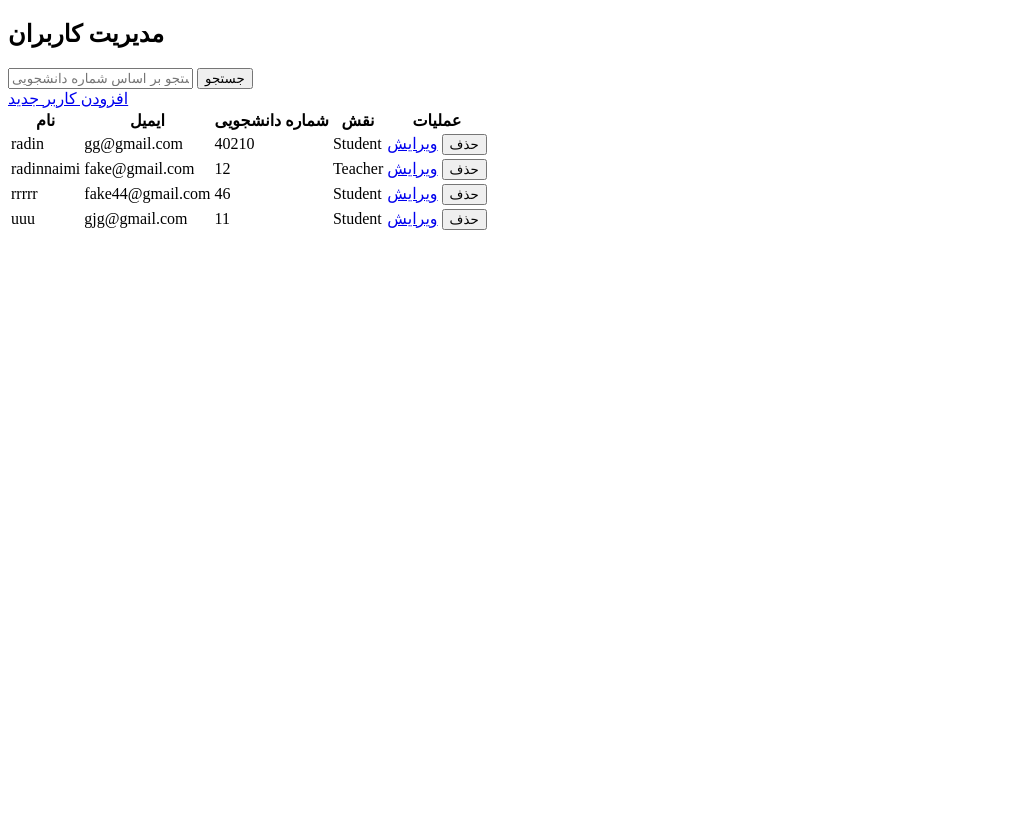
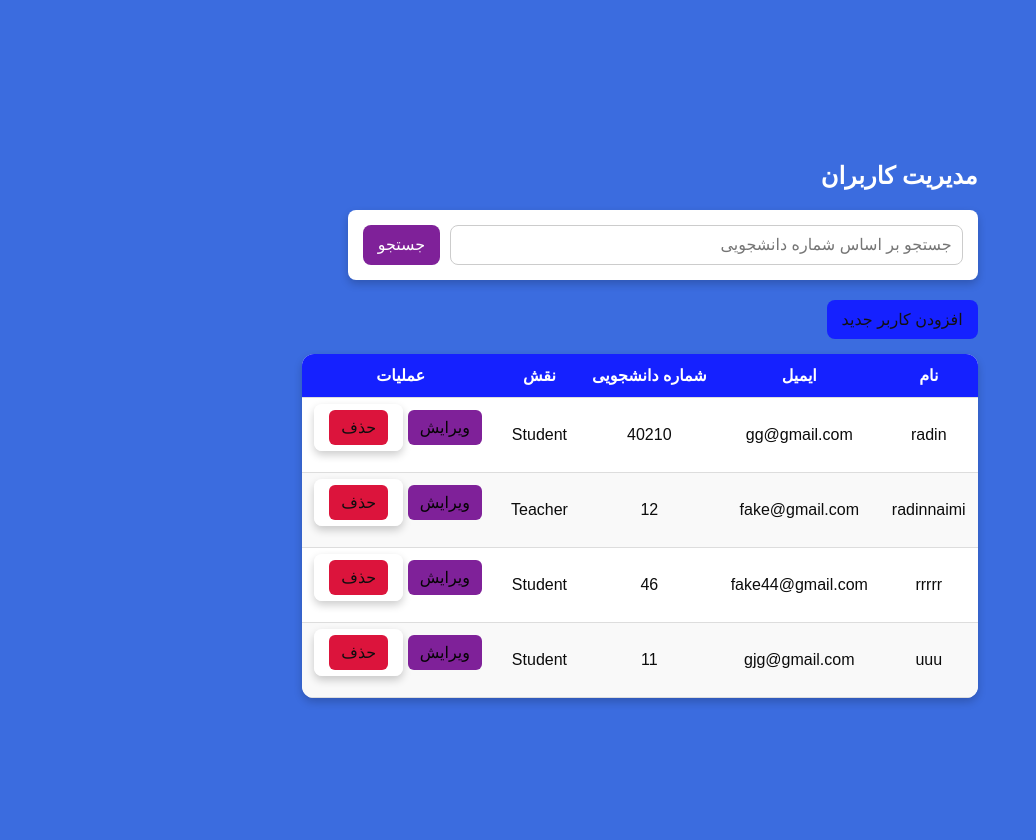
Before and after one commit to zechiel666/AP-PROJECT, a Django app: page /users/ in a window 1280 px wide. Shown: the whole page, without its empty margins (0-1036 px from the left). Before the commit the page ends 230 px from the top, so only its background shows below. Run offline with Django 5.2, Linux system fonts and the light colour scheme; a user stored in the database is signed in; data comes from the database, SQL or seed files in the repository; parts of the project's set-up code (start-up, migrations or seed data) failed here and were passed over.

Commit message:
add styles

```diff
--- /dev/null
+++ b/course_selection/static/teacher/user_manager.css
@@ -0,0 +1,156 @@
+/* General styling */
+body {
+    direction: rtl;
+    display: flex;
+    flex-direction: column;
+    align-items: center;
+    justify-content: center;
+    min-height: 100vh;
+    background-color: #3b6cdf;
+    font-family: 'Arial', sans-serif;
+    color: rgb(12, 12, 12);
+    margin: 0;
+    padding: 20px;
+}
+
+/* Page title */
+h2 {
+    font-size: 24px;
+    color: white;
+    margin-bottom: 20px;
+}
+
+/* Search form */
+form {
+    display: flex;
+    justify-content: center;
+    gap: 10px;
+    background-color: white;
+    padding: 15px;
+    border-radius: 8px;
+    box-shadow: 0 4px 8px rgba(0, 0, 0, 0.2);
+    margin-bottom: 20px;
+    width: 100%;
+    max-width: 600px;
+}
+
+form input {
+    flex: 1;
+    padding: 10px;
+    border: 1px solid #ccc;
+    border-radius: 8px;
+    font-size: 16px;
+    text-align: right;
+    outline: none;
+}
+
+form button {
+    background-color: #7f2199;
+    color: white;
+    border: none;
+    padding: 10px 15px;
+    font-size: 16px;
+    border-radius: 8px;
+    cursor: pointer;
+    transition: background 0.3s ease, transform 0.2s ease;
+}
+
+form button:hover {
+    background-color: aqua;
+    transform: scale(1.05);
+}
+
+/* Add user link */
+a {
+    margin-bottom: 15px;
+    display: inline-block;
+    color: rgb(19, 17, 17);
+    text-decoration: none;
+    background-color: #1521ff;
+    padding: 10px 15px;
+    border-radius: 8px;
+    transition: background 0.3s ease;
+}
+
+a:hover {
+    background-color: aqua;
+}
+
+/* Table styling */
+table {
+    width: 100%;
+    max-width: 800px;
+    border-collapse: collapse;
+    background: white;
+    border-radius: 12px;
+    overflow: hidden;
+    box-shadow: 0 4px 8px rgba(0, 0, 0, 0.2);
+}
+
+thead {
+    background: #1521ff;
+    color: white;
+}
+
+th, td {
+    padding: 12px;
+    text-align: center;
+    border-bottom: 1px solid #ddd;
+}
+
+tbody tr:nth-child(even) {
+    background: #f9f9f9;
+}
+
+tbody tr:hover {
+    background: rgba(21, 33, 255, 0.1);
+}
+
+/* Edit and delete buttons */
+td a {
+    background-color: #7f2199;
+    padding: 8px 12px;
+    border-radius: 6px;
+    color: rgb(5, 4, 4);
+    text-decoration: none;
+    margin-right: 5px;
+}
+
+td a:hover {
+    background-color: aqua;
+}
+
+td form {
+    display: inline;
+}
+
+td button {
+    background-color: crimson;
+    color: rgb(14, 14, 14);
+    padding: 8px 12px;
+    border: none;
+    border-radius: 6px;
+    cursor: pointer;
+    transition: background 0.3s ease, transform 0.2s ease;
+}
+
+td button:hover {
+    background-color: rgb(112, 21, 21);
+    transform: scale(1.05);
+}
+
+/* Responsive design */
+@media (max-width: 768px) {
+    form {
+        flex-direction: column;
+        align-items: stretch;
+    }
+
+    form input {
+        margin-bottom: 10px;
+    }
+
+    table, th, td {
+        font-size: 14px;
+    }
+}
--- a/course_selection/teacher/templates/add_user.html
+++ b/course_selection/teacher/templates/add_user.html
@@ -1,5 +1,8 @@
 {% extends 'base.html' %}
-
+{% block style %}
+{% load static %}
+<link rel="stylesheet" type="text/css" href="{% static 'teacher/add_user.css' %}">
+{% endblock %}
 {% block content %}
 <h2>افزودن کاربر جدید</h2>
 
--- a/course_selection/teacher/templates/edit_user.html
+++ b/course_selection/teacher/templates/edit_user.html
@@ -1,4 +1,8 @@
 {% extends 'base.html' %}
+{% block style %}
+{% load static %}
+<link rel="stylesheet" type="text/css" href="{% static 'teacher/edit_user.css' %}">
+{% endblock %}
 
 {% block content %}
 <h2>ویرایش کاربر</h2>
--- a/course_selection/teacher/templates/user_management.html
+++ b/course_selection/teacher/templates/user_management.html
@@ -1,4 +1,8 @@
 {% extends 'base.html' %}
+{% block style %}
+{% load static %}
+<link rel="stylesheet" type="text/css" href="{% static 'teacher/user_manager.css' %}">
+{% endblock %}
 
 {% block content %}
 <h2>مدیریت کاربران</h2>
```
Also changed, not shown: course_selection/static/teacher/add_user.css (added, +101 -0 lines), course_selection/static/teacher/edit_user.css (added, +101 -0 lines).
